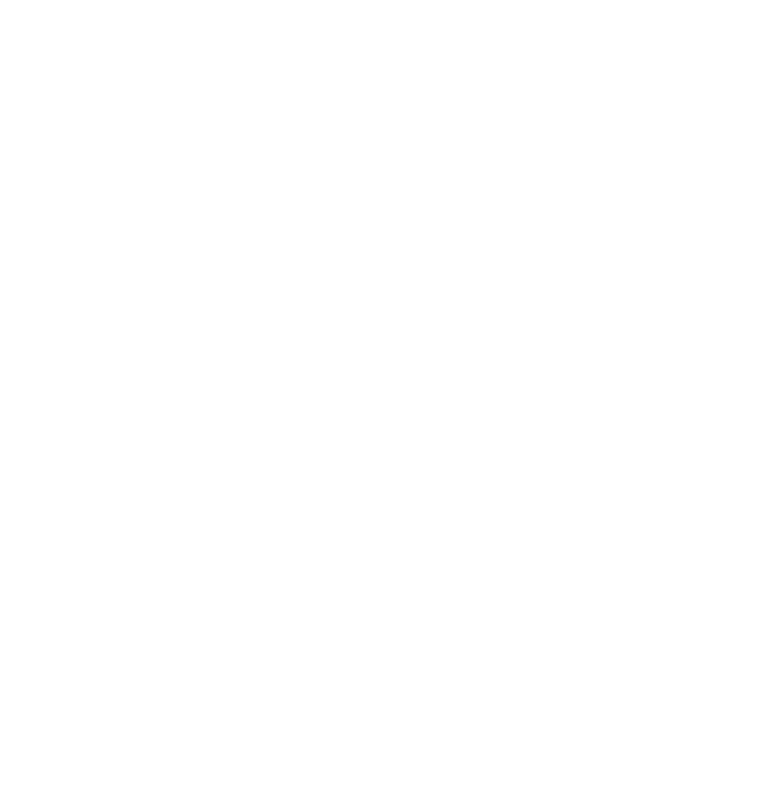
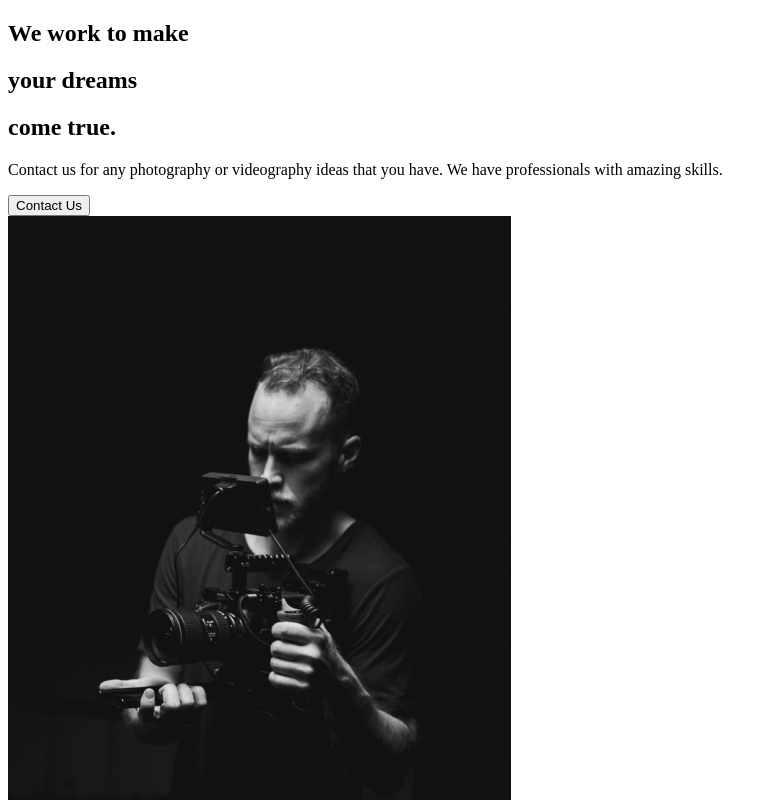
Before and after one commit to acmatias/react-capture-portfolio, a React (Create React App) app: page / in a window 1280 px wide. Shown: the top 800 px of the page, without its empty margins (0-777 px from the left). Built offline with nearby package versions, Linux system fonts and the light colour scheme.

Commit message:
about section

```diff
--- a/src/App.js
+++ b/src/App.js
@@ -1,5 +1,12 @@
+import React from 'react'
+import { AboutUs } from './pages/AboutUs'
+
 function App() {
-    return <div className="App"></div>
+    return (
+        <div className="App">
+            <AboutUs />
+        </div>
+    )
 }
 
 export default App
--- /dev/null
+++ b/src/components/AboutSection.js
@@ -0,0 +1,31 @@
+import React from 'react'
+import home1 from '../img/home1.png'
+
+export const AboutSection = () => {
+    return (
+        <div>
+            <div className="description">
+                <div className="title">
+                    <div className="hide">
+                        <h2>We work to make</h2>
+                    </div>
+                    <div className="hide">
+                        <h2>
+                            your <span>dreams</span>
+                        </h2>
+                    </div>
+                    <div className="hide">
+                        <h2>come true.</h2>
+                    </div>
+                    <p>
+                        {' '}
+                        Contact us for any photography or videography ideas that you have. We have
+                        professionals with amazing skills.
+                    </p>
+                    <button>Contact Us</button>
+                </div>
+            </div>
+            <img src={home1} alt="guy with a camera" />
+        </div>
+    )
+}
--- /dev/null
+++ b/src/pages/AboutUs.js
@@ -0,0 +1,11 @@
+import React from 'react'
+//page components
+import { AboutSection } from '../components/AboutSection'
+
+export const AboutUs = () => {
+    return (
+        <div className="">
+            <AboutSection />
+        </div>
+    )
+}
```
